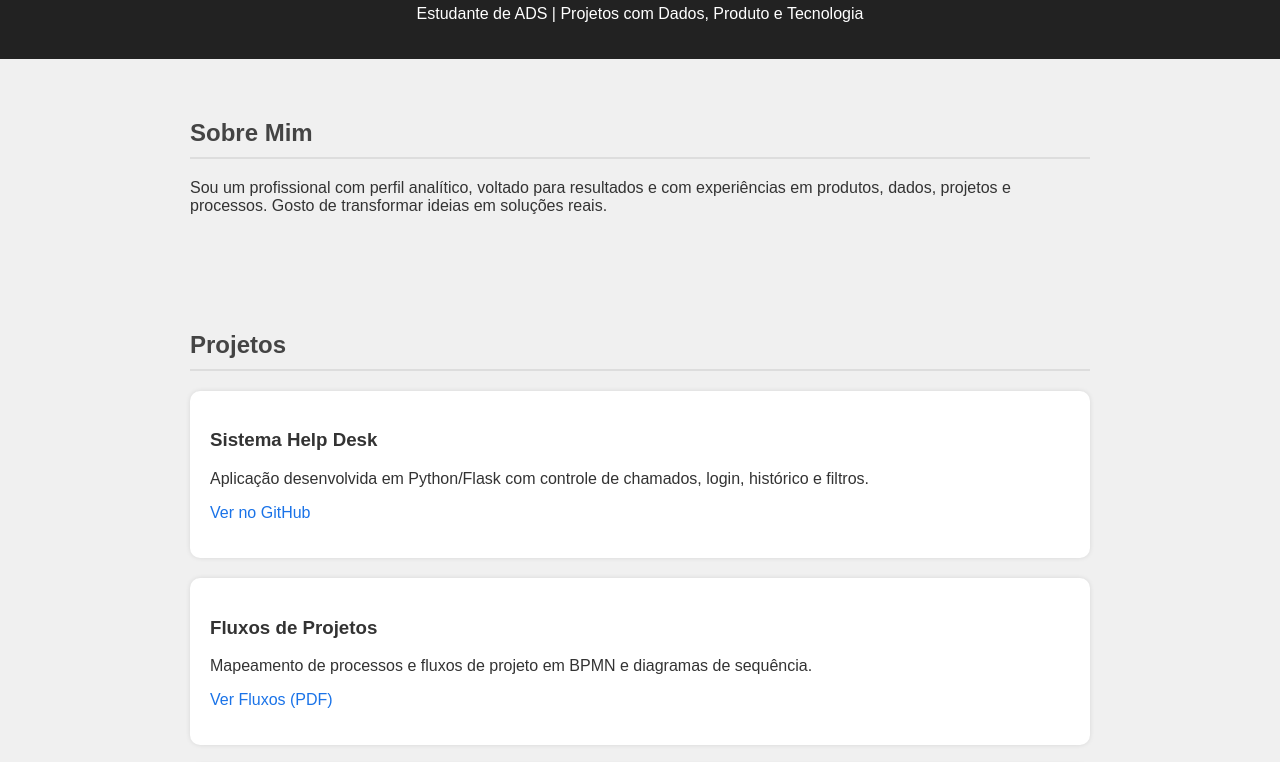
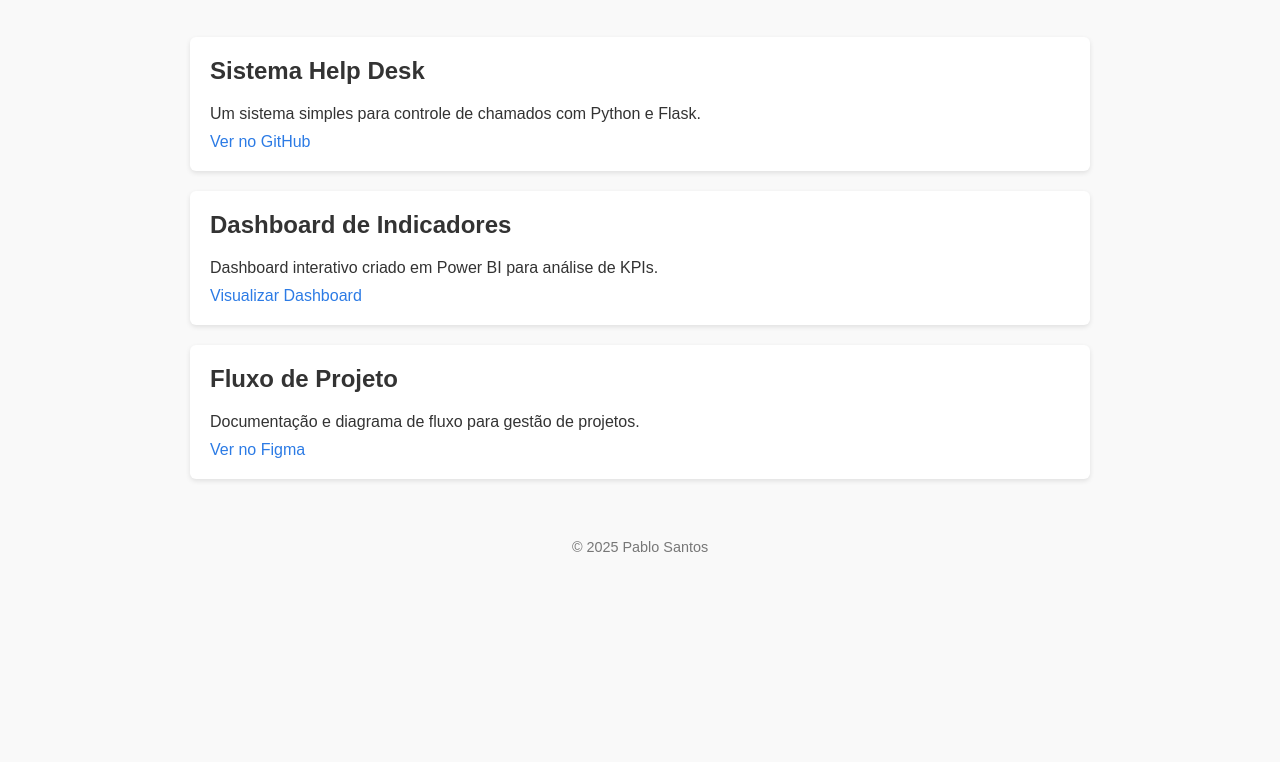
Before and after one commit to pablosantos01/portfolio1, a plain HTML site: page index.html in a window 1280 px wide. Shown: the part 95-857 px from the top of the page. After the commit the page ends 800 px from the top, so only its background shows below. Drawn offline with Linux system fonts and the light colour scheme.

Commit message:
Update index.html

```diff
--- a/index.html
+++ b/index.html
@@ -1,63 +1,76 @@
 <!DOCTYPE html>
 <html lang="pt-BR">
 <head>
-  <meta charset="UTF-8">
-  <meta name="viewport" content="width=device-width, initial-scale=1.0">
-  <title>Pablo Santos | Portfólio</title>
+  <meta charset="UTF-8" />
+  <meta name="viewport" content="width=device-width, initial-scale=1" />
+  <title>Portfólio - Seus Projetos</title>
   <style>
-    body { font-family: Arial, sans-serif; margin: 0; background: #f0f0f0; color: #333; }
-    header, footer { background: #222; color: #fff; text-align: center; padding: 20px; }
-    section { padding: 40px 20px; max-width: 900px; margin: auto; }
-    h2 { color: #444; border-bottom: 2px solid #ddd; padding-bottom: 10px; }
-    .projeto { background: white; padding: 20px; border-radius: 10px; margin-bottom: 20px; box-shadow: 0 0 5px rgba(0,0,0,0.1); }
-    .projeto a { color: #1a73e8; text-decoration: none; }
-    .projeto a:hover { text-decoration: underline; }
+    body {
+      font-family: Arial, sans-serif;
+      max-width: 900px;
+      margin: 20px auto;
+      padding: 0 20px;
+      background: #f9f9f9;
+      color: #333;
+    }
+    header {
+      text-align: center;
+      margin-bottom: 40px;
+    }
+    h1 {
+      margin-bottom: 10px;
+    }
+    .project {
+      background: white;
+      border-radius: 6px;
+      padding: 20px;
+      margin-bottom: 20px;
+      box-shadow: 0 2px 5px rgba(0,0,0,0.1);
+    }
+    .project h2 {
+      margin-top: 0;
+    }
+    .project p {
+      margin-bottom: 10px;
+    }
+    .project a {
+      color: #2c7be5;
+      text-decoration: none;
+    }
+    footer {
+      text-align: center;
+      margin-top: 60px;
+      font-size: 0.9em;
+      color: #777;
+    }
   </style>
 </head>
 <body>
-
   <header>
-    <h1>Pablo Santos</h1>
-    <p>Estudante de ADS | Projetos com Dados, Produto e Tecnologia</p>
+    <h1>Portfólio do Pablo</h1>
+    <p>Projetos de sistemas, dashboards e fluxos</p>
   </header>
 
-  <section>
-    <h2>Sobre Mim</h2>
-    <p>Sou um profissional com perfil analítico, voltado para resultados e com experiências em produtos, dados, projetos e processos. Gosto de transformar ideias em soluções reais.</p>
+  <section class="project">
+    <h2>Sistema Help Desk</h2>
+    <p>Um sistema simples para controle de chamados com Python e Flask.</p>
+    <a href="https://github.com/seuusuario/helpdesk" target="_blank">Ver no GitHub</a>
   </section>
 
-  <section>
-    <h2>Projetos</h2>
-
-    <div class="projeto">
-      <h3>Sistema Help Desk</h3>
-      <p>Aplicação desenvolvida em Python/Flask com controle de chamados, login, histórico e filtros.</p>
-      <p><a href="https://github.com/seu-usuario/helpdesk" target="_blank">Ver no GitHub</a></p>
-    </div>
-
-    <div class="projeto">
-      <h3>Fluxos de Projetos</h3>
-      <p>Mapeamento de processos e fluxos de projeto em BPMN e diagramas de sequência.</p>
-      <p><a href="projetos/fluxos_projetos.pdf" target="_blank">Ver Fluxos (PDF)</a></p>
-    </div>
-
-    <div class="projeto">
-      <h3>Dashboard de Indicadores</h3>
-      <p>Dashboard de chamados e KPIs em Power BI com filtros por status, setor e SLA.</p>
-      <p><a href="https://app.powerbi.com/view?r=link-do-dashboard" target="_blank">Ver Dashboard</a></p>
-    </div>
-
+  <section class="project">
+    <h2>Dashboard de Indicadores</h2>
+    <p>Dashboard interativo criado em Power BI para análise de KPIs.</p>
+    <a href="https://app.powerbi.com/view?r=seuprojeto" target="_blank">Visualizar Dashboard</a>
   </section>
 
-  <section>
-    <h2>Contato</h2>
-    <p>Email: seu.email@email.com</p>
-    <p>LinkedIn: <a href="https://linkedin.com/in/seu-usuario" target="_blank">linkedin.com/in/seu-usuario</a></p>
+  <section class="project">
+    <h2>Fluxo de Projeto</h2>
+    <p>Documentação e diagrama de fluxo para gestão de projetos.</p>
+    <a href="https://www.figma.com/file/seuprojeto" target="_blank">Ver no Figma</a>
   </section>
 
   <footer>
-    <p>&copy; 2025 Pablo Santos</p>
+    <p>© 2025 Pablo Santos</p>
   </footer>
-
 </body>
 </html>
```
